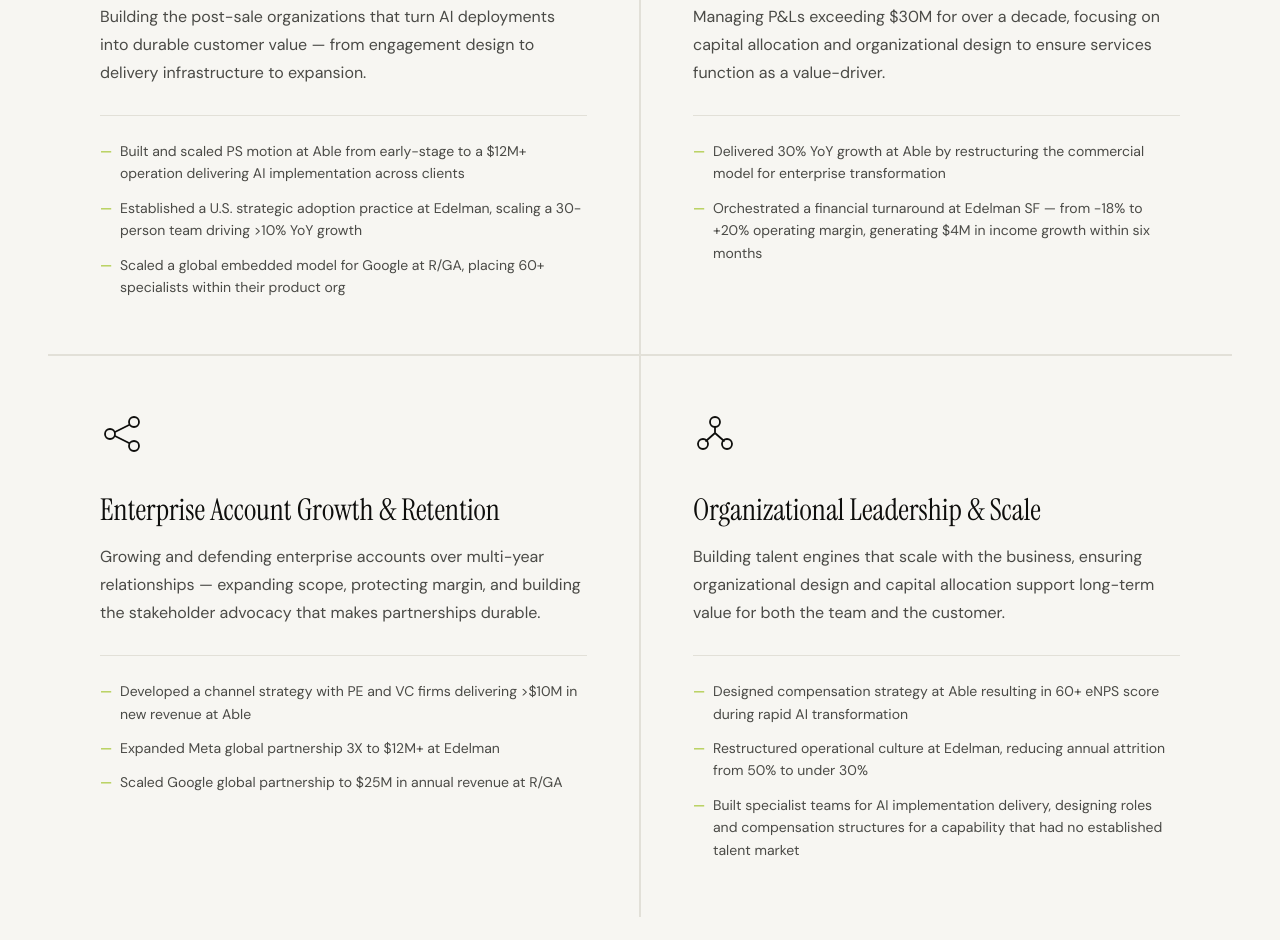
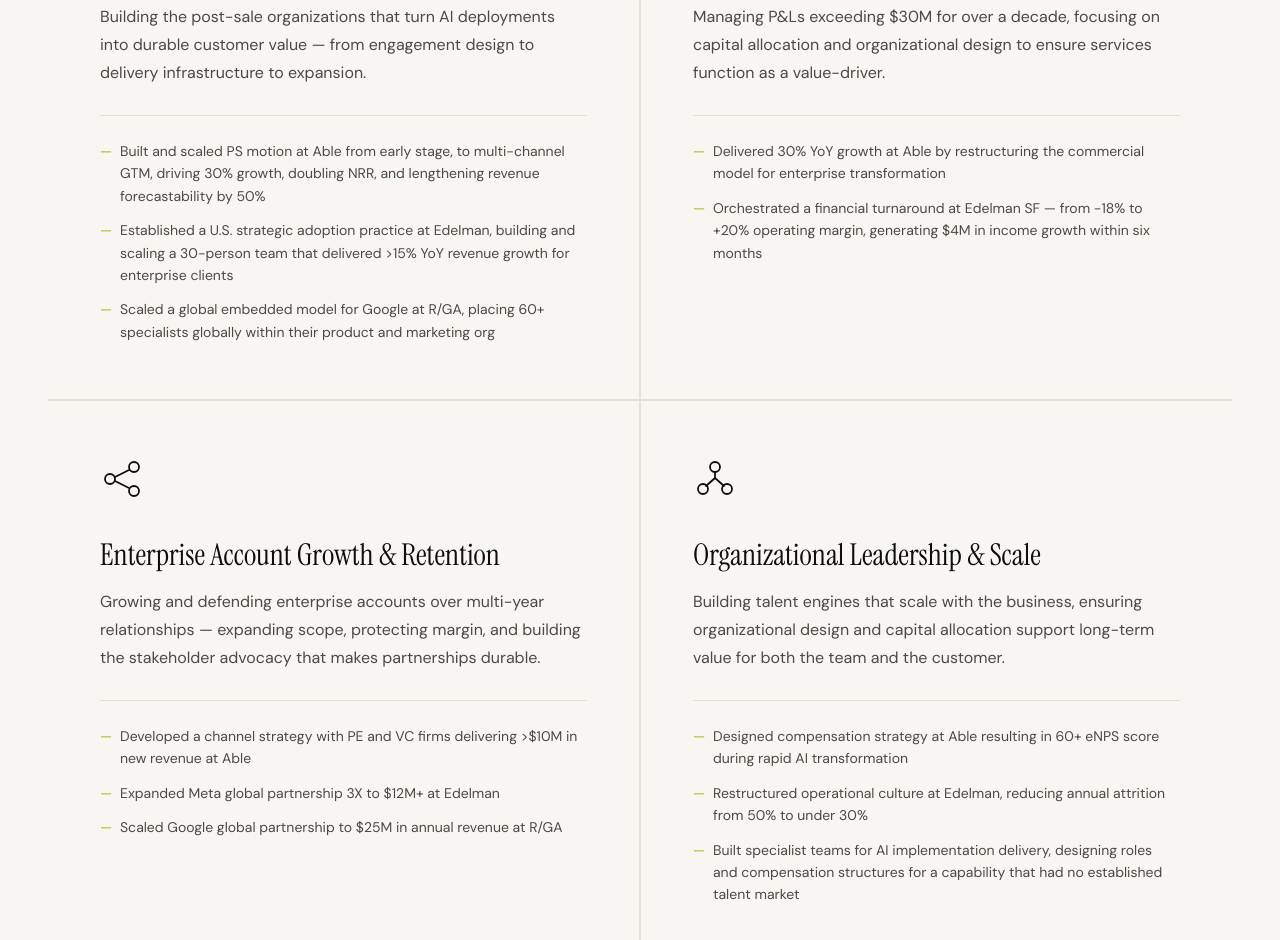
Before and after one commit to andymckinney/andymckinney.github.io, a plain HTML site: page index.html in a window 1280 px wide. Shown: the part 1590-2530 px from the top of the page. Drawn offline with Linux system fonts and the light colour scheme.

Commit message:
Add files via upload

```diff
--- a/index.html
+++ b/index.html
@@ -785,9 +785,9 @@
         <h3>Professional Services & Implementation</h3>
         <p>Building the post-sale organizations that turn AI deployments into durable customer value — from engagement design to delivery infrastructure to expansion.</p>
         <ul class="expertise-bullets">
-          <li>Built and scaled PS motion at Able from early-stage to a $12M+ operation delivering AI implementation across clients</li>
-          <li>Established a U.S. strategic adoption practice at Edelman, scaling a 30-person team driving &gt;10% YoY growth</li>
-          <li>Scaled a global embedded model for Google at R/GA, placing 60+ specialists within their product org</li>
+          <li>Built and scaled PS motion at Able from early stage, to multi-channel GTM, driving 30% growth, doubling NRR, and lengthening revenue forecastability by 50%</li>
+          <li>Established a U.S. strategic adoption practice at Edelman, building and scaling a 30-person team that delivered &gt;15% YoY revenue growth for enterprise clients</li>
+          <li>Scaled a global embedded model for Google at R/GA, placing 60+ specialists globally within their product and marketing org</li>
         </ul>
       </div>
       <div class="expertise-card">
```
